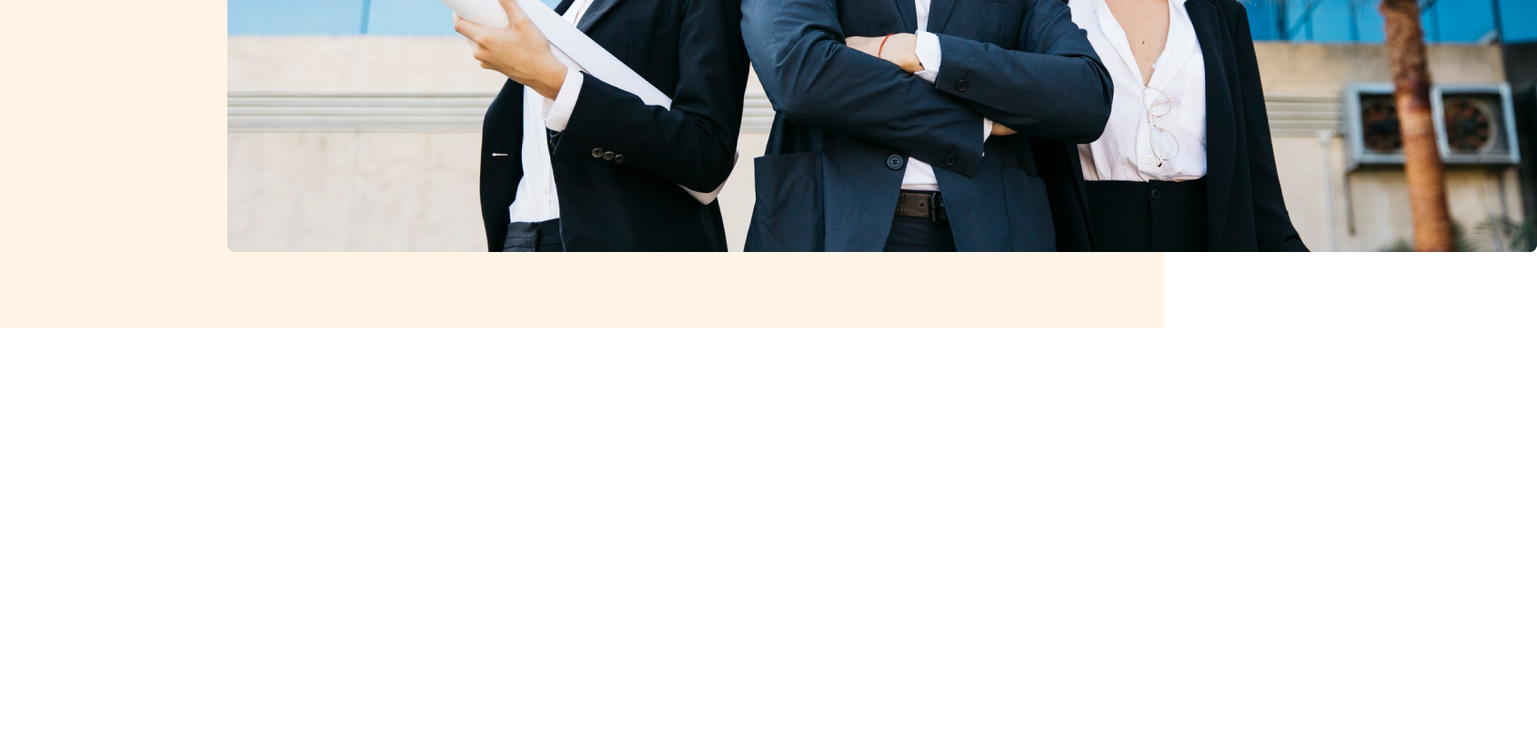
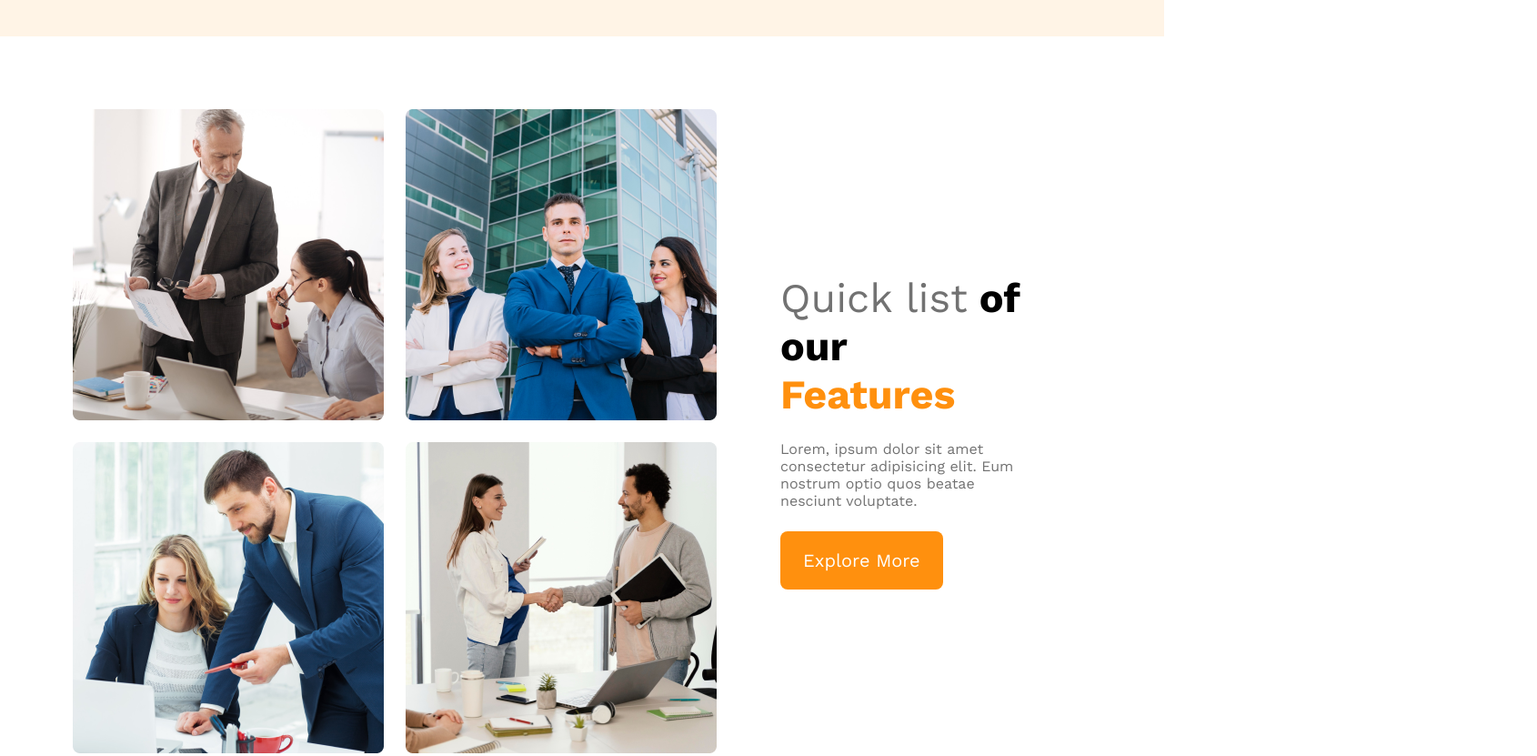
Before and after one commit to mihad-khadem/g3-arcitecht-project-web, a plain HTML site: page index.html in a window 1280 px wide. Shown: the part 1020-1851 px from the top of the page at 91% size, 1690 px wide, since content can reach past the window. Before the commit the page ends 1381 px from the top, so only its background shows below. Drawn offline with nearby package versions, Linux system fonts and the light colour scheme.

Commit message:
Team Description Complete

```diff
--- a/index.html
+++ b/index.html
@@ -36,7 +36,20 @@
     </header>
 
     <main>
-
+        <!--Quick Feature Section  -->
+        <section class="team-container">
+            <div class="team-img">
+                <img src="Assets/images/team1.png" alt="">
+                <img src="Assets/images/team2.png" alt="">
+                <img src="Assets/images/team3.png" alt="">
+                <img src="Assets/images/team4.png" alt="">
+            </div>
+            <div class="team-contant">
+                <h3 class="team-title"><span class="quick">Quick list</span> <span class="of">of our</span><br> <span class="feat">Features</span></h3>
+                <p class="team-des">Lorem, ipsum dolor sit amet consectetur adipisicing elit. Eum nostrum optio quos beatae nesciunt voluptate.</p>
+                <button class="btn-primary">Explore More</button>
+            </div>
+        </section>
     </main>
 
     <footer>
--- a/style.css
+++ b/style.css
@@ -61,30 +61,85 @@ nav li a{
 
 .banner img{
     margin: 30px auto;
-    width: 100;
+    width: 100%;
 }
 .banner button{
     margin: 20px;
 }
 
+
+
+/* Main Section Starts */
+
+main{
+    max-width: 1440px;
+    margin: 0 auto;
+}
+.team-container{
+    display: flex;
+    align-items: center;
+    margin: 80px;
+}
+.team-img{
+    display: grid;
+    grid-template-columns: repeat(2, 1fr);
+    gap: 1.5rem;
+}
+.team-contant{
+    padding-right: 70px;
+    padding-left: 70px;
+}
+.team-title{
+    font-size: 2.8rem;
+}
+
+.team-title .quick{
+    color: #727272;
+    font-weight: 500;
+}
+.team-title .feat{
+    color: #FF900E;
+    font-weight: 700;
+}
+.team-des{
+    color: #727272;
+    font-size: 1rem;
+    font-weight: 400;
+    margin: 1.5rem 0rem;
+}
+
+
+
+
+
+
+
+
 /* Renponsive Media Queries */
 /* Mobile Device */
-@media screen and (max-width: 851px) {
+@media screen and (max-width: 576px) {
     header{
         padding: 20px;
     }
-    nav {
+    nav , .team-container{
         flex-direction: column;
+    }
+    ..banner-contant{
+        margin-top: 100px;
+    }
+    .team-img{
+        grid-template-columns: 1fr;
+        margin: 1rem;
     }
 
 }
 
 /* Tablet Device */
-@media screen and (min-width: 576px) and (max-width: 1024px){
+@media screen and (min-width: 576px) and (max-width: 960px){
     header{
         padding: 50px;
     }
-    nav{
+    nav , .team-container{
         flex-direction: column;
     }
 }
```
